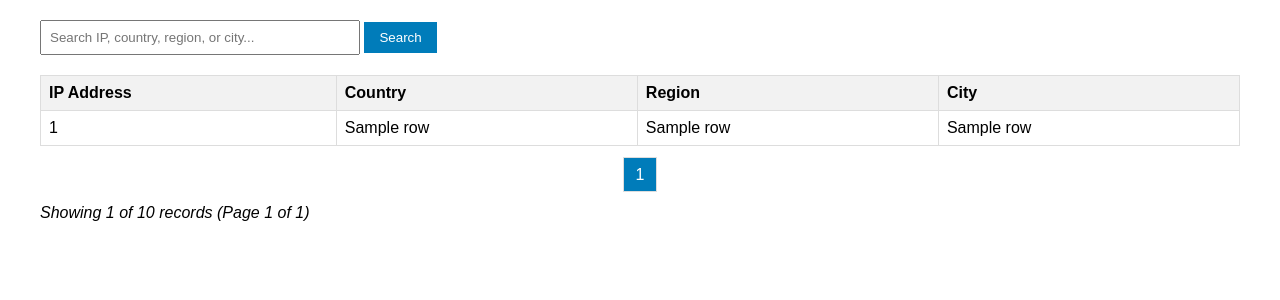
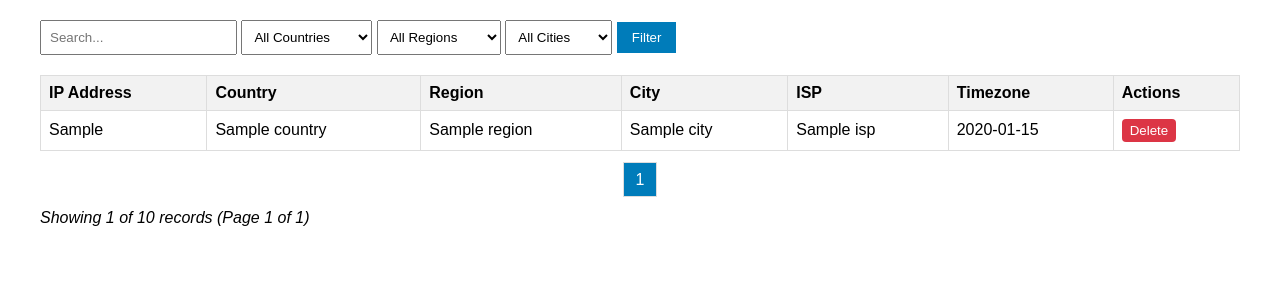
Before and after one commit to monyratha/ip-location-lookup-tool, a Python web app: template templates/cache.html in a window 1280 px wide. Shown: the part 179-479 px from the top of the page. Run offline with Jinja, Linux system fonts and the light colour scheme; the template is opened without the code that fills it: most values are stand-ins (such as "Sample title", 1, 10 or a date in 2020).

Commit message:
Enhance cache table with filters and delete option

```diff
--- a/templates/cache.html
+++ b/templates/cache.html
@@ -7,9 +7,11 @@
     th { background-color: #f2f2f2; }
     tr:nth-child(even) { background-color: #f9f9f9; }
     .header { display: flex; justify-content: space-between; align-items: center; }
-    .search { margin: 20px 0; }
-    .search input { padding: 8px; width: 300px; }
+    .search { margin: 20px 0; display: flex; gap: 5px; flex-wrap: wrap; }
+    .search input, .search select { padding: 8px; }
     .search button { padding: 8px 15px; background: #007cba; color: white; border: none; cursor: pointer; }
+    .delete-btn { background: #dc3545; color: white; padding: 4px 8px; border: none; border-radius: 4px; cursor: pointer; }
+    .delete-btn:hover { background: #c82333; }
     .pagination { margin: 20px 0; text-align: center; }
     .pagination a, .pagination span { padding: 8px 12px; margin: 0 2px; text-decoration: none; border: 1px solid #ddd; }
     .pagination .current { background: #007cba; color: white; }
@@ -24,9 +26,27 @@
 
 <div class="search">
     <form method="GET">
-        <input type="text" name="search" value="{{ search }}" placeholder="Search IP, country, region, or city...">
-        <button type="submit">Search</button>
-        {% if search %}<a href="/cache">Clear</a>{% endif %}
+        <input type="text" name="search" value="{{ search }}" placeholder="Search...">
+        <select name="country">
+            <option value="">All Countries</option>
+            {% for c in countries %}
+                <option value="{{ c }}" {% if c == country_filter %}selected{% endif %}>{{ c }}</option>
+            {% endfor %}
+        </select>
+        <select name="region">
+            <option value="">All Regions</option>
+            {% for r in regions %}
+                <option value="{{ r }}" {% if r == region_filter %}selected{% endif %}>{{ r }}</option>
+            {% endfor %}
+        </select>
+        <select name="city">
+            <option value="">All Cities</option>
+            {% for c in cities %}
+                <option value="{{ c }}" {% if c == city_filter %}selected{% endif %}>{{ c }}</option>
+            {% endfor %}
+        </select>
+        <button type="submit">Filter</button>
+        {% if search or country_filter or region_filter or city_filter %}<a href="/cache">Clear</a>{% endif %}
     </form>
 </div>
 
@@ -37,15 +57,21 @@
             <th>Country</th>
             <th>Region</th>
             <th>City</th>
+            <th>ISP</th>
+            <th>Timezone</th>
+            <th>Actions</th>
         </tr>
     </thead>
     <tbody>
         {% for row in cache_data %}
         <tr>
-            <td>{{ row[0] }}</td>
-            <td>{{ row[1] }}</td>
-            <td>{{ row[2] }}</td>
-            <td>{{ row[3] }}</td>
+            <td>{{ row['ip'] }}</td>
+            <td>{{ row['country'] }}</td>
+            <td>{{ row['region'] }}</td>
+            <td>{{ row['city'] }}</td>
+            <td>{{ row['isp'] }}</td>
+            <td>{{ row['timezone'] }}</td>
+            <td><button class="delete-btn" onclick="deleteIP('{{ row['ip'] }}')">Delete</button></td>
         </tr>
         {% endfor %}
     </tbody>
@@ -72,4 +98,20 @@
 </div>
 
 <p><em>Showing {{ cache_data|length }} of {{ total }} records (Page {{ page }} of {{ total_pages }})</em></p>
+<script>
+    async function deleteIP(ip) {
+        if (!confirm(`Delete cached data for ${ip}?`)) return;
+        try {
+            const response = await fetch(`/delete-cache/${ip}`, {method: 'POST'});
+            if (response.ok) {
+                location.reload();
+            } else {
+                const data = await response.json();
+                alert(`Error: ${data.error}`);
+            }
+        } catch (err) {
+            alert(`Error: ${err.message}`);
+        }
+    }
+</script>
 {% endblock %}
```
Also changed, not shown: app.py (+52 -15 lines).
